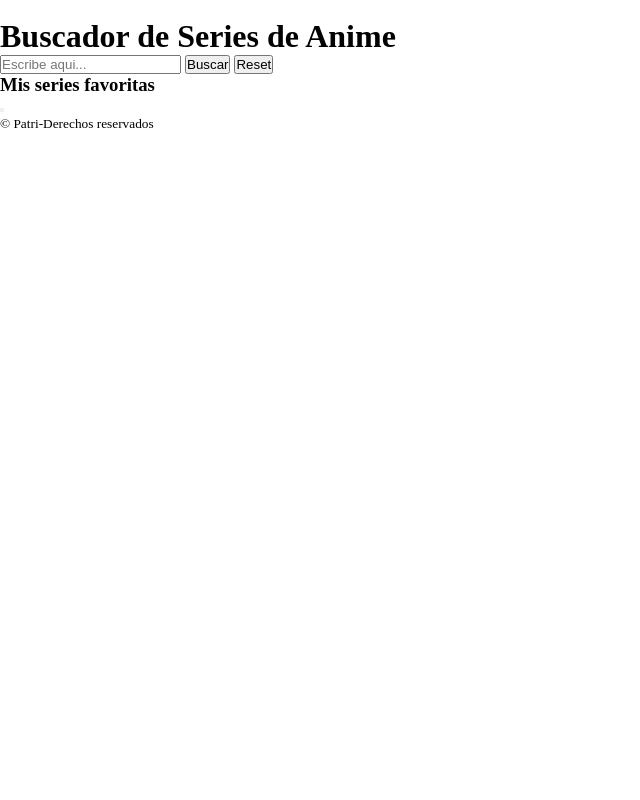
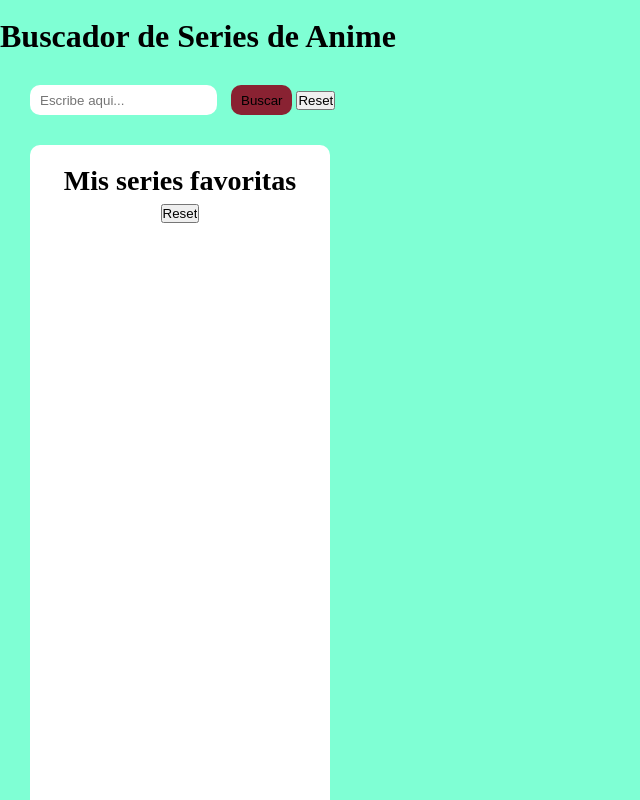
Before and after one commit to Adalab/modulo-2-evaluacion-final-PatriMalvido, a website: page src/html/index.html in a window 1280 px wide. Shown: the top 800 px of the page, without its empty margins (0-640 px from the left). Drawn offline with nearby package versions, Linux system fonts and the light colour scheme; files that its build step writes are made by us from their sources.

Commit message:
add some styling and change the functions

```diff
--- a/src/html/partials/main.html
+++ b/src/html/partials/main.html
@@ -1,23 +1,26 @@
 <main class="page__main">
 
-<form>
-    <input class="js-search_input_title" type="text" name="search" id="search" placeholder="Escribe aqui...">
-    <button class="search__button js-button_search" type="submit" id="search_button">Buscar</button>
-    <button type="submit" id="reset_button" class="section__reset">Reset</button>
+    <form class='form'>
+        <input class="form__input js-search_input_title" type="text" name="search" id="search" placeholder="Escribe aqui...">
+        <input class='search__button js-button_search' type="button" value='Buscar'>
+        <input type="button" value='Reset' class="section__reset">
+
     </form>
-
+<div class='container_cards'>
     <section class="cards_anime js-anime_list">
         <!-- ES PARA BORRAR, lo he parametrizado
     <article class="anime">
-        <img class="" src="" alt="">
+        <img class="js-image" src="" alt="">
         <h3 class="card_title">titulo del anime</h3>
     </article>-->
     </section>
-
+</div>
+    <div class='container'>
         <section class="fav__section ">
             <h3 class="fav__section-title">Mis series favoritas</h3>
             <ul class="main__list-favorite js-anime_list_fav"> </ul>
-        <button type="submit" id="reset_fav_button" class="fav__section-reset">
+            <input type="button" value='Reset' class='fav__section-reset'>
         </section>
         <ul class="main__list js-main_list"></ul>
+    </div>
 </main>
--- a/src/scss/layout/_page.scss
+++ b/src/scss/layout/_page.scss
@@ -0,0 +1,63 @@
+body {
+    height: 100vh;
+    background-color: aquamarine;
+}
+.page__main {
+    width: 100%;
+    height: auto;
+    background-color: aquamarine;
+}
+
+.form {
+    width: 100%;
+    height: auto;
+    padding: 30px 0 0 30px;
+}
+
+
+.container_cards {
+    display: flex;
+    justify-content: center;
+    text-align: center;
+}
+.container {
+    display: flex;
+    flex-direction: row;
+
+}
+.fav__section {
+    width: 30%;
+    min-width: 220px;
+    max-width: 300px;
+    height: auto;
+    min-height: 100vh;
+    margin: 30px 0 80px 30px;
+    background-color: white;
+    text-align: center;
+    padding: 20px 10px 20px 10px;
+    font-weight: 700;
+    font-size: 24px;
+    border-radius: 10px;
+
+}
+li{
+    list-style: none;
+}
+
+
+
+.form__input {
+    height: 30px;
+  border-radius: 10px;
+  border: none;
+  padding-left: 10px;
+}
+.search__button {
+    margin-left: 10px;
+  padding: 0 10px;
+  background-color: #892232;
+  border-radius: 10px;
+  border: none;
+  height: 30px;
+  cursor: pointer;
+}
```
Lines whose indentation alone changed are shown as unchanged.
